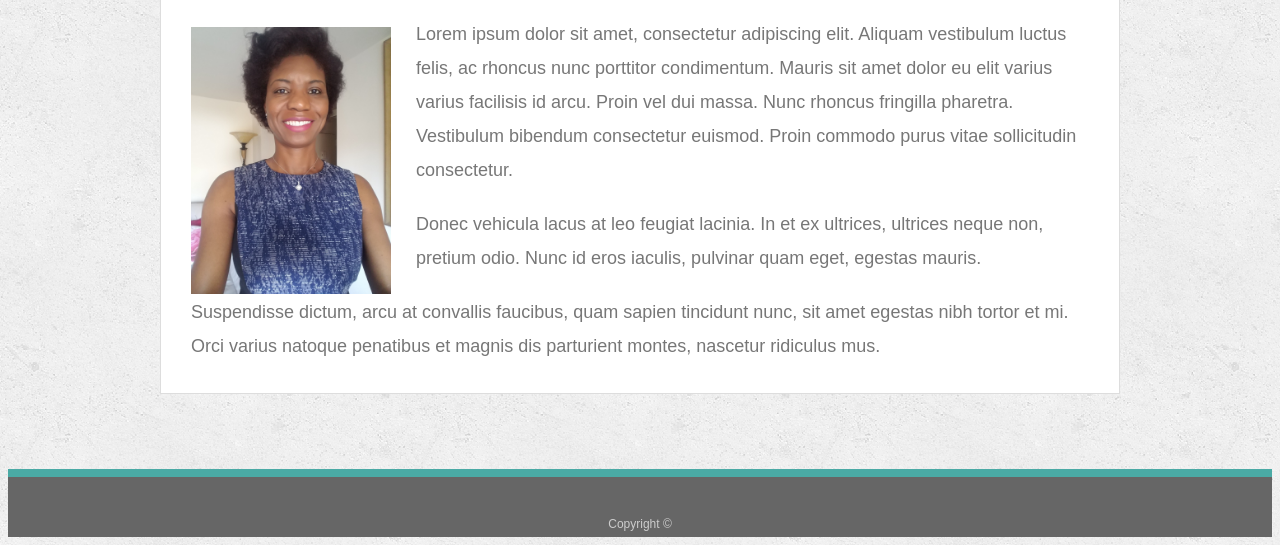
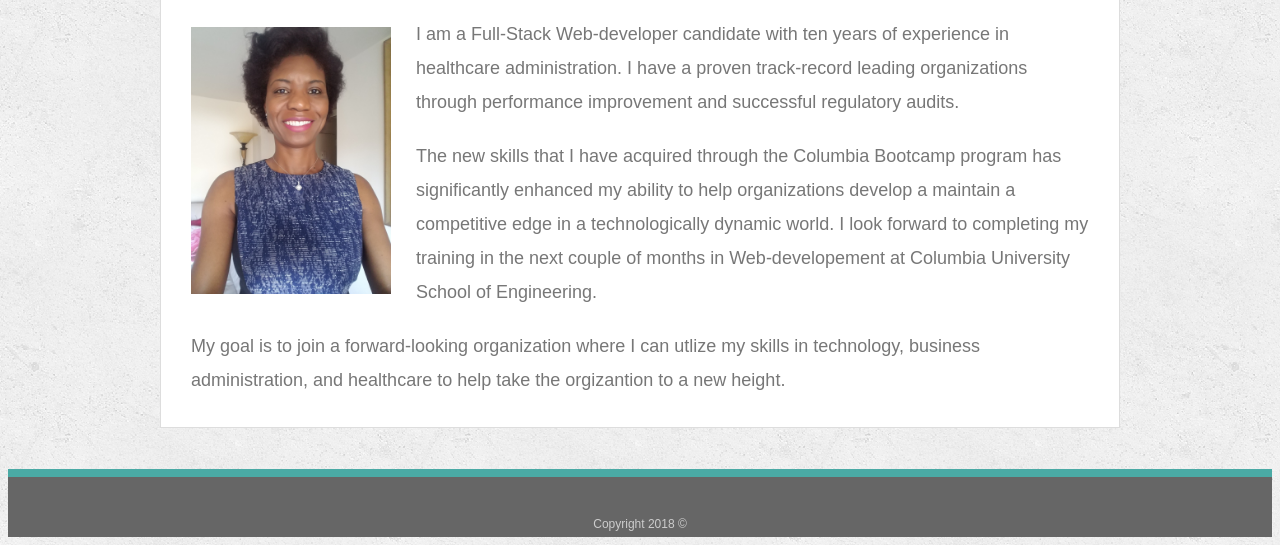
Before and after one commit to ggeorges01/Responsive-Portfolio, a plain HTML site: page index.html in a window 1280 px wide. Shown: the part 391-936 px from the top of the page. Drawn offline with Linux system fonts and the light colour scheme.

Commit message:
updated bio

```diff
--- a/index.html
+++ b/index.html
@@ -26,11 +26,11 @@
 
       <img src="assets/images/GG.jpg" class="auth-image" alt="Ghislaine Georges">
 
-      <p>Lorem ipsum dolor sit amet, consectetur adipiscing elit. Aliquam vestibulum luctus felis, ac rhoncus nunc porttitor condimentum. Mauris sit amet dolor eu elit varius varius facilisis id arcu. Proin vel dui massa. Nunc rhoncus fringilla pharetra. Vestibulum bibendum consectetur euismod. Proin commodo purus vitae sollicitudin consectetur.</p>
+      <p>I am a Full-Stack Web-developer candidate with ten years of experience in healthcare administration. I have a proven track-record leading organizations through performance improvement and successful regulatory audits.</p>
 
-      <p>Donec vehicula lacus at leo feugiat lacinia. In et ex ultrices, ultrices neque non, pretium odio. Nunc id eros iaculis, pulvinar quam eget, egestas mauris.</p>
+      <p>The new skills that I have acquired through the Columbia Bootcamp program has significantly enhanced my ability to help organizations develop a maintain a competitive edge in a technologically dynamic world. I look forward to completing my training in the next couple of months in Web-developement at Columbia University School of Engineering.</p>
 
-      <p>Suspendisse dictum, arcu at convallis faucibus, quam sapien tincidunt nunc, sit amet egestas nibh tortor et mi. Orci varius natoque penatibus et magnis dis parturient montes, nascetur ridiculus mus.</p>
+      <p>My goal is to join a forward-looking organization where I can utlize my skills in technology, business administration, and healthcare to help take the orgizantion to a new height.</p>
 
     </section>
 
@@ -38,7 +38,7 @@
 
   <footer>
     <div class="container">
-      Copyright &copy;
+      Copyright 2018 &copy;
     </div>
   </footer>
 </body>
```
Also changed, not shown: 1 other file.
